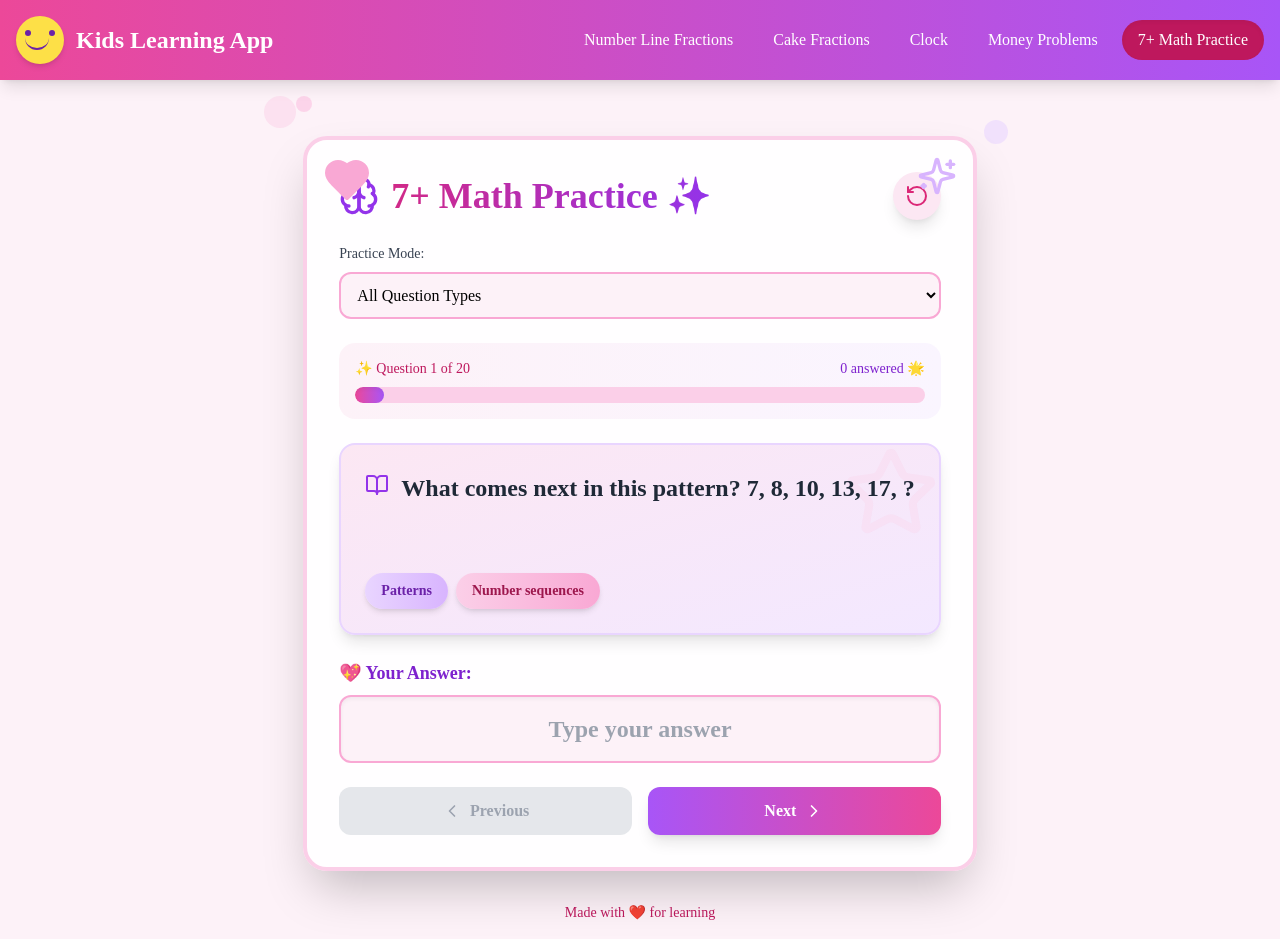
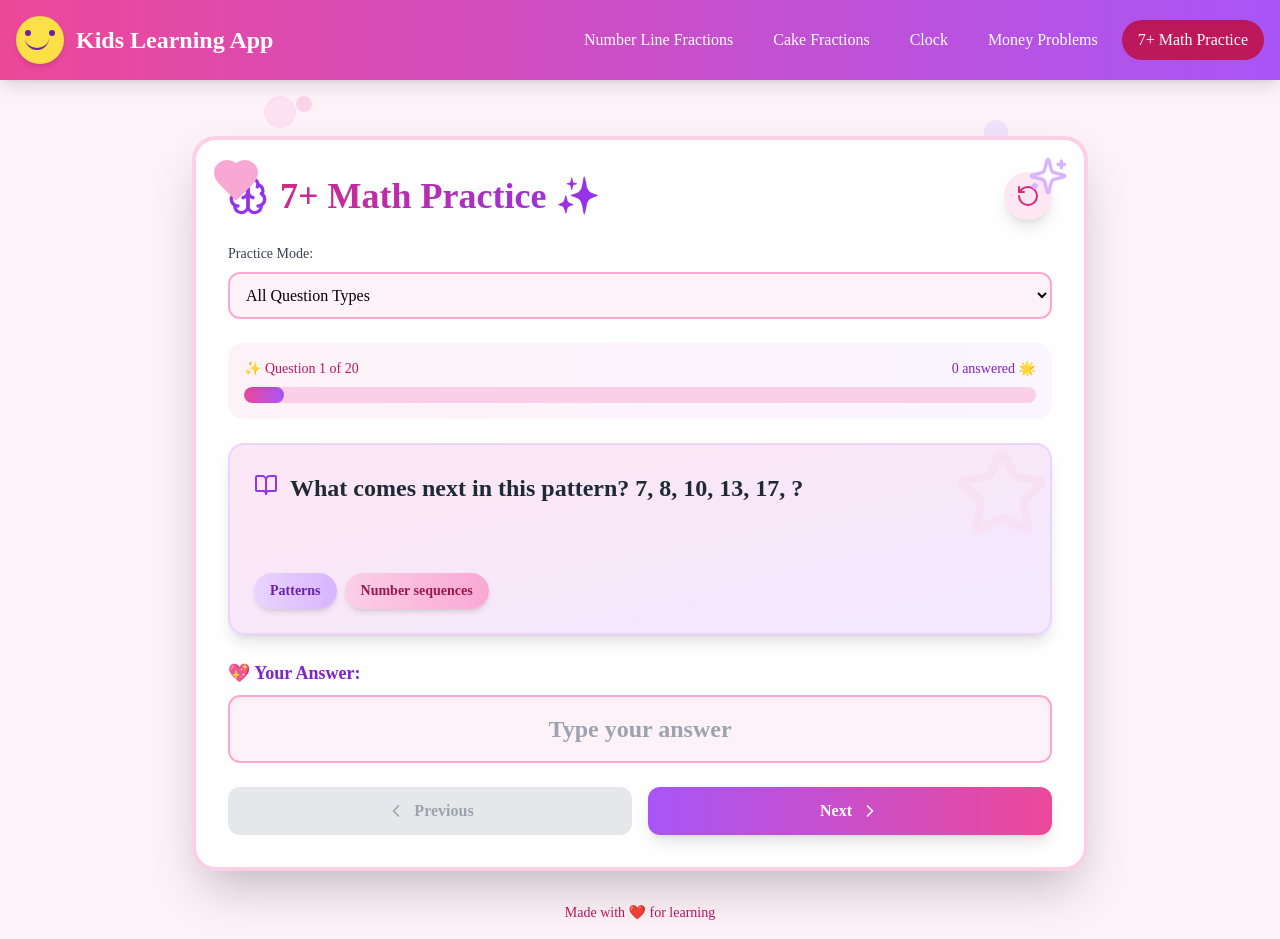
Before and after one commit to drdedge/clock-learning-app, a React (Create React App) app: page / in a window 1280 px wide. Both pictures are taken after a click on the button "7+ Math Practice". Built offline with nearby package versions, Linux system fonts and the light colour scheme.

Commit message:
Fix variable width in SevenPlus quiz

```diff
--- a/src/components/pages/SevenPlusQuizApp.js
+++ b/src/components/pages/SevenPlusQuizApp.js
@@ -319,7 +319,7 @@ const SevenPlusQuizApp = () => {
 
     return (
         <PageWrapper>
-            <div className="max-w-4xl mx-auto">
+            <div className="max-w-4xl w-full mx-auto">
                 <div className="bg-white/90 backdrop-blur rounded-3xl shadow-2xl p-8 border-4 border-pink-200">
                     {/* Header with decorative elements */}
                     <div className="relative mb-6">
@@ -380,7 +380,7 @@ const SevenPlusQuizApp = () => {
                     </div>
 
                     {/* Question Display with decorative border */}
-                    <div className="bg-gradient-to-br from-pink-100 to-purple-100 rounded-2xl p-6 mb-6 border-2 border-purple-200 shadow-lg relative overflow-hidden min-h-48 flex flex-col justify-between">
+                    <div className="bg-gradient-to-br from-pink-100 to-purple-100 rounded-2xl p-6 mb-6 border-2 border-purple-200 shadow-lg relative overflow-hidden min-h-48 flex flex-col justify-between w-full">
                         <div className="absolute top-0 right-0 text-pink-200 opacity-30">
                             <Star className="w-24 h-24" />
                         </div>
```
